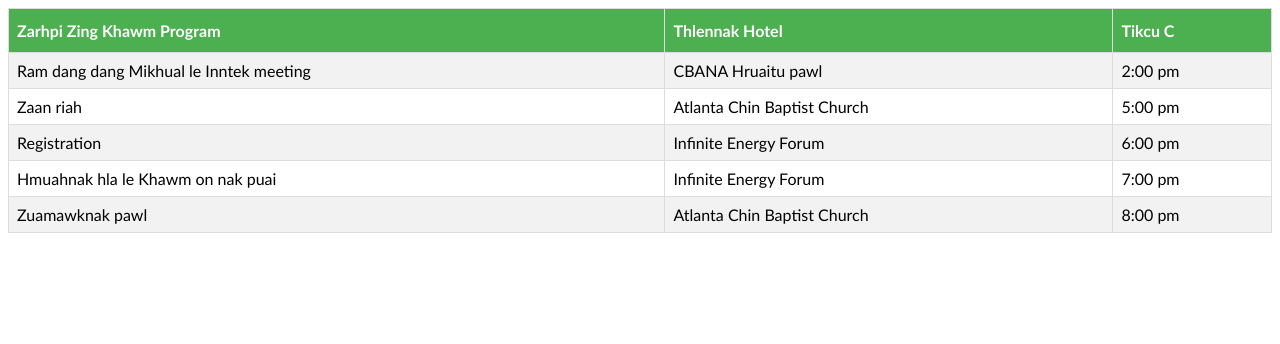
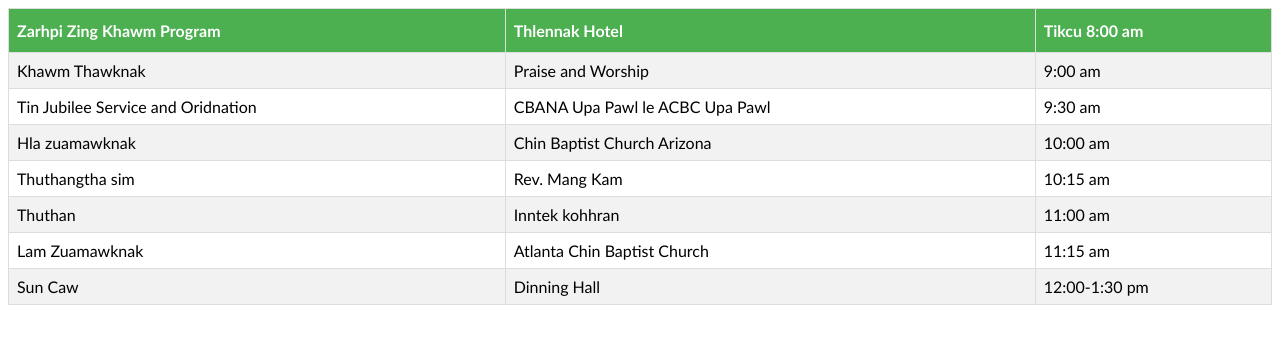
Before and after one commit to cbana2k18/program, a plain HTML site: page index5.html in a window 1280 px wide. Drawn offline with Linux system fonts and the light colour scheme.

Commit message:
changed some schedules.

```diff
--- a/index5.html
+++ b/index5.html
@@ -61,33 +61,44 @@ li a {
   <tr>
     <th>Zarhpi Zing Khawm Program</th>
     <th>Thlennak Hotel</th>
-    <th>Tikcu C</th>
+    <th>Tikcu 8:00 am</th>
   </tr>
   <tr>
-    <td>Ram dang dang Mikhual le Inntek meeting</td>
-    <td>CBANA Hruaitu pawl</td>
-    <td>2:00 pm</td>
+    <td>Khawm Thawknak</td>
+    <td>Praise and Worship</td>
+    <td>9:00 am</td>
   </tr>
   <tr>
-    <td>Zaan riah</td>
-    <td>Atlanta Chin Baptist Church</td>
-    <td>5:00 pm</td>
+    <td>Tin Jubilee Service and Oridnation</td>
+    <td>CBANA Upa Pawl le ACBC Upa Pawl</td>
+    <td>9:30 am</td>
   </tr>
   <tr>
-    <td>Registration</td>
-    <td>Infinite Energy Forum</td>
-    <td>6:00 pm</td>
+    <td>Hla zuamawknak</td>
+    <td>Chin Baptist Church Arizona</td>
+    <td>10:00 am</td>
   </tr>
   <tr>
-    <td>Hmuahnak hla le Khawm on nak puai</td>
-    <td>Infinite Energy Forum</td>
-    <td>7:00 pm</td>
+    <td>Thuthangtha sim</td>
+    <td>Rev. Mang Kam</td>
+    <td>10:15 am</td>
   </tr>
   <tr>
-    <td>Zuamawknak pawl</td>
+    <td>Thuthan</td>
+    <td>Inntek kohhran</td>
+    <td>11:00 am</td>
+  </tr>
+  <tr>
+    <td>Lam Zuamawknak</td>
     <td>Atlanta Chin Baptist Church</td>
-    <td>8:00 pm</td>
+    <td>11:15 am</td>
   </tr>
+  <tr>
+    <td>Sun Caw</td>
+    <td>Dinning Hall</td>
+    <td>12:00-1:30 pm</td>
+  </tr>
+
 </table>
 </body>
 </html>
```
